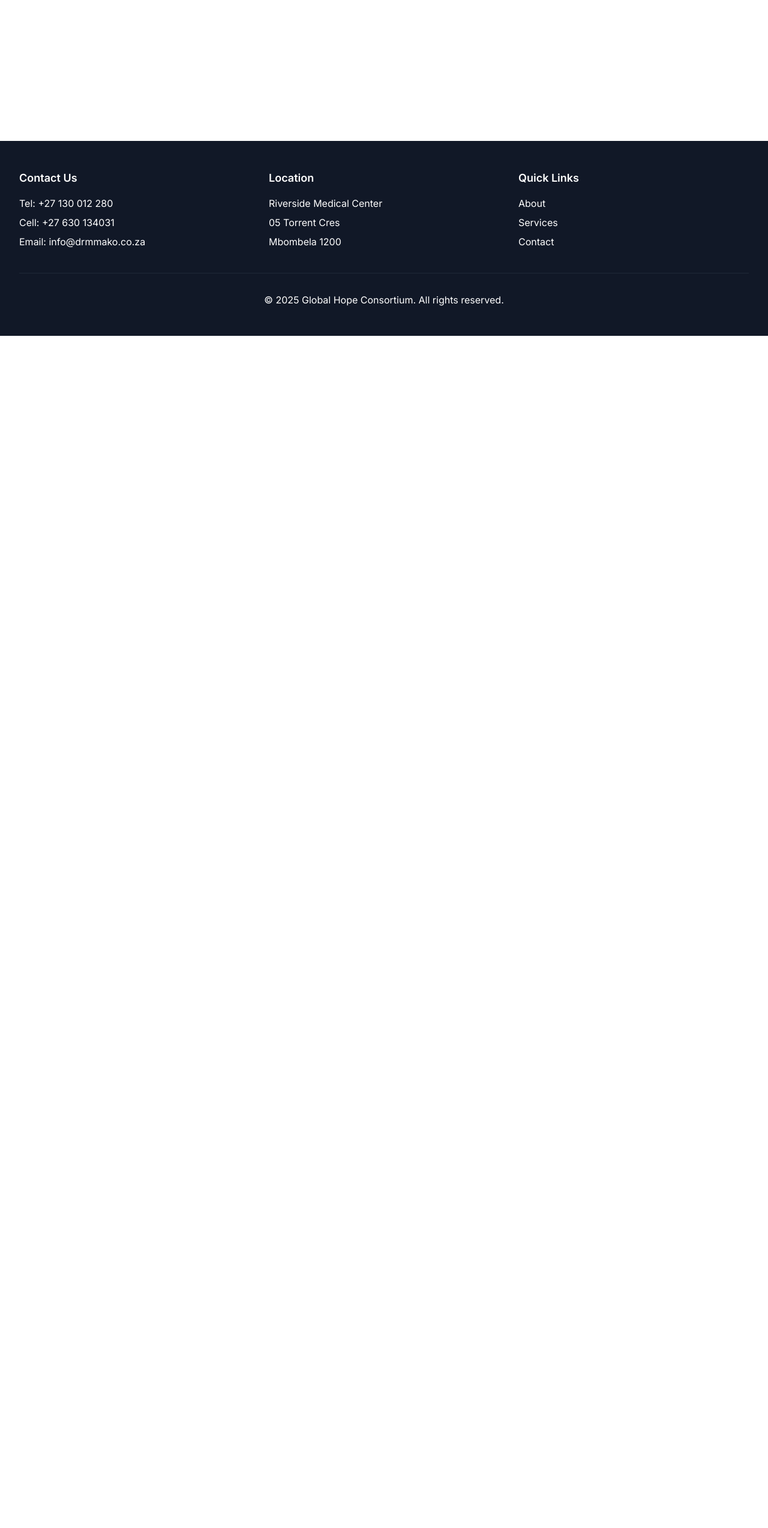
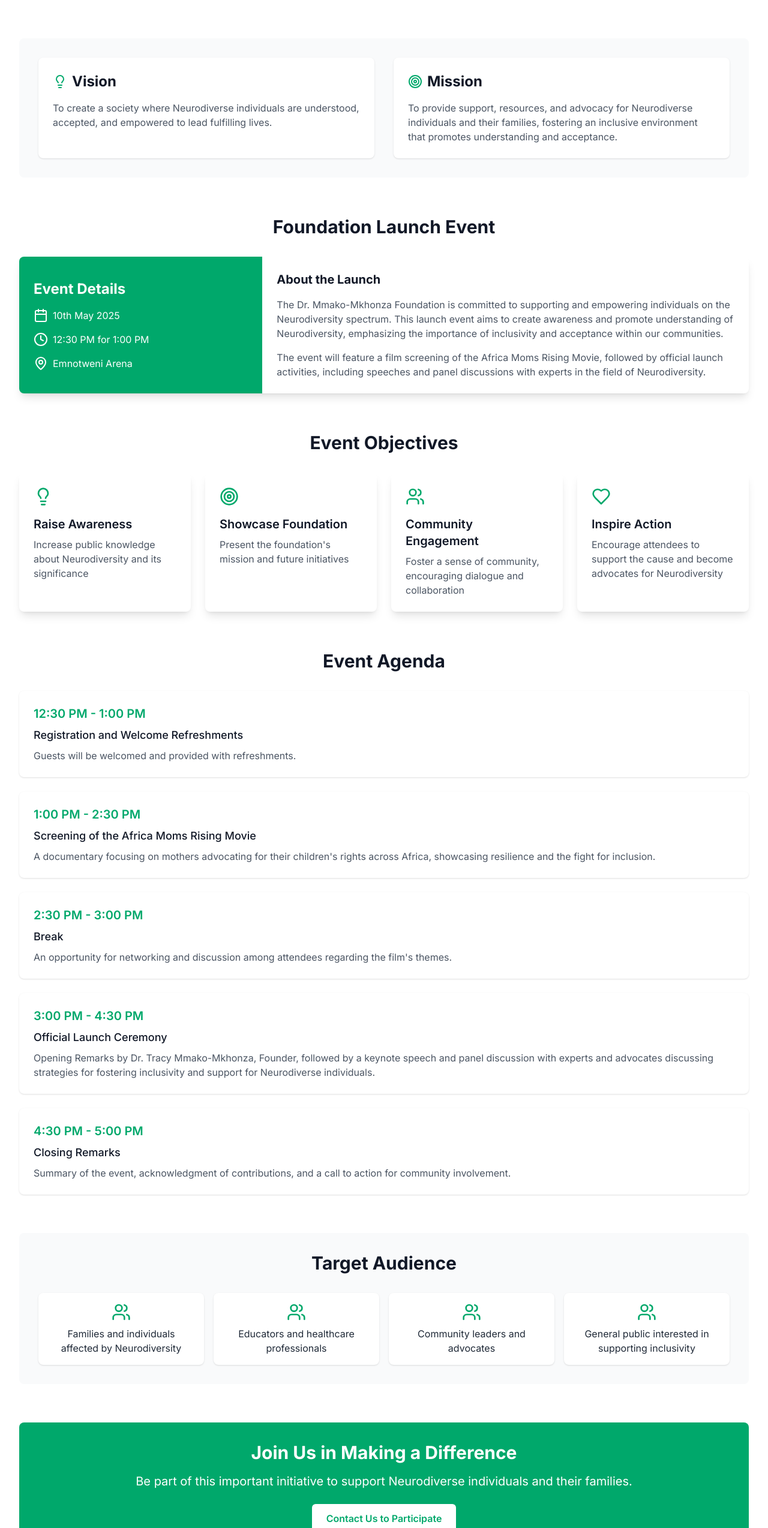
Before and after one commit to sthwalo/DrMmako, a React (Vite) app: page /foundation in a window 1280 px wide. Shown: the part 240-2788 px from the top of the page at 60% size. Before the commit the page ends 800 px from the top, so only its background shows below. Built offline with nearby package versions, Linux system fonts and the light colour scheme.

Commit message:
Added a foundation page

```diff
--- a/src/App.tsx
+++ b/src/App.tsx
@@ -6,6 +6,7 @@ import {AboutPreview} from './components/AboutPreview';
 import Services from './pages/Services';
 import Contact from './pages/Contact';
 import About from './pages/About';
+import Foundation from './pages/Foundation';
 
 function App() {
   return (
@@ -18,6 +19,7 @@ function App() {
             <Route path="/about" element={<About />} />
             <Route path="/about-preview" element={<AboutPreview />} />
             <Route path="/services" element={<Services />} />
+            <Route path="/foundation" element={<Foundation />} />
             <Route path="/contact" element={<Contact />} />
           </Routes>
         </main>
--- a/src/components/Footer.tsx
+++ b/src/components/Footer.tsx
@@ -18,14 +18,15 @@ export function Footer() {
           <div>
             <h3 className="text-lg font-semibold mb-4">Quick Links</h3>
             <ul className="space-y-2">
+              <li><a href="/services" className="hover:text-[#00A86B] transition-colors">Services</a></li>
+              <li><a href="/foundation" className="hover:text-[#00A86B] transition-colors">Foundation</a></li>
               <li><a href="/about" className="hover:text-[#00A86B] transition-colors">About</a></li>
-              <li><a href="/services" className="hover:text-[#00A86B] transition-colors">Services</a></li>
               <li><a href="/contact" className="hover:text-[#00A86B] transition-colors">Contact</a></li>
             </ul>
           </div>
         </div>
         <div className="mt-8 pt-8 border-t border-gray-800 text-center">
-          <p>© {new Date().getFullYear()} Global Hope Consortium. All rights reserved.</p>
+          <p> {new Date().getFullYear()} Global Hope Consortium. All rights reserved.</p>
         </div>
       </div>
     </footer>
--- a/src/components/Navbar.tsx
+++ b/src/components/Navbar.tsx
@@ -41,6 +41,7 @@ export function Navbar() {
           <div className="hidden md:flex items-center space-x-8">
             <Link to="/" className="text-gray-700 hover:text-[#00A86B] transition-colors">Home</Link>
             <Link to="/about" className="text-gray-700 hover:text-[#00A86B] transition-colors">About</Link>
+            <Link to="/foundation" className="text-gray-700 hover:text-[#00A86B] transition-colors">Foundation</Link>
             <Link to="/services" className="text-gray-700 hover:text-[#00A86B] transition-colors">Services</Link>
             <Link to="/contact" className="bg-[#00A86B] text-white px-4 py-2 rounded-md hover:bg-[#008f5a] transition-colors">
               Contact
@@ -78,8 +79,9 @@ export function Navbar() {
         <div className="md:hidden">
           <div className="px-2 pt-2 pb-3 space-y-1 sm:px-3 bg-white">
             <Link to="/" className="block px-3 py-2 text-gray-700 hover:text-[#00A86B] transition-colors">Home</Link>
+            <Link to="/services" className="block px-3 py-2 text-gray-700 hover:text-[#00A86B] transition-colors">Services</Link>
+            <Link to="/foundation" className="block px-3 py-2 text-gray-700 hover:text-[#00A86B] transition-colors">Foundation</Link>
             <Link to="/about" className="block px-3 py-2 text-gray-700 hover:text-[#00A86B] transition-colors">About</Link>
-            <Link to="/services" className="block px-3 py-2 text-gray-700 hover:text-[#00A86B] transition-colors">Services</Link>
             <Link to="/contact" className="block px-3 py-2 text-gray-700 hover:text-[#00A86B] transition-colors">Contact</Link>
           </div>
         </div>
--- /dev/null
+++ b/src/pages/Foundation.tsx
@@ -0,0 +1,186 @@
+import { Calendar, Clock, MapPin, Users, Heart, Lightbulb, Target } from 'lucide-react';
+
+export default function Foundation() {
+  return (
+    <div className="py-12">
+      <div className="max-w-7xl mx-auto px-4 sm:px-6 lg:px-8">
+        {/* Hero Section */}
+        <div className="text-center mb-16">
+          <h1 className="text-4xl font-bold text-gray-900 mb-4">Dr. Mmako-Mkhonza Foundation</h1>
+          <p className="text-xl text-gray-600 max-w-3xl mx-auto">
+            Creating a society where Neurodiverse individuals are understood, accepted, and empowered to lead fulfilling lives.
+          </p>
+        </div>
+
+        {/* Vision & Mission */}
+        <div className="bg-gray-50 rounded-lg p-8 mb-16">
+          <div className="grid grid-cols-1 md:grid-cols-2 gap-8">
+            <div className="bg-white rounded-lg shadow p-6">
+              <h2 className="text-2xl font-bold text-gray-900 mb-4 flex items-center">
+                <Lightbulb className="h-6 w-6 text-[#00A86B] mr-2" /> Vision
+              </h2>
+              <p className="text-gray-600">
+                To create a society where Neurodiverse individuals are understood, accepted, and empowered to lead fulfilling lives.
+              </p>
+            </div>
+            <div className="bg-white rounded-lg shadow p-6">
+              <h2 className="text-2xl font-bold text-gray-900 mb-4 flex items-center">
+                <Target className="h-6 w-6 text-[#00A86B] mr-2" /> Mission
+              </h2>
+              <p className="text-gray-600">
+                To provide support, resources, and advocacy for Neurodiverse individuals and their families, fostering an inclusive environment that promotes understanding and acceptance.
+              </p>
+            </div>
+          </div>
+        </div>
+
+        {/* Upcoming Launch Event */}
+        <div className="mb-16">
+          <h2 className="text-3xl font-bold text-gray-900 text-center mb-8">Foundation Launch Event</h2>
+
+          <div className="bg-white rounded-lg shadow-lg overflow-hidden">
+            <div className="md:flex">
+              <div className="md:w-1/3 bg-[#00A86B] text-white p-6 flex flex-col justify-center">
+                <h3 className="text-2xl font-bold mb-4">Event Details</h3>
+                <ul className="space-y-4">
+                  <li className="flex items-start">
+                    <Calendar className="h-6 w-6 mr-2 flex-shrink-0" />
+                    <span>10th May 2025</span>
+                  </li>
+                  <li className="flex items-start">
+                    <Clock className="h-6 w-6 mr-2 flex-shrink-0" />
+                    <span>12:30 PM for 1:00 PM</span>
+                  </li>
+                  <li className="flex items-start">
+                    <MapPin className="h-6 w-6 mr-2 flex-shrink-0" />
+                    <span>Emnotweni Arena</span>
+                  </li>
+                </ul>
+              </div>
+              <div className="md:w-2/3 p-6">
+                <h3 className="text-xl font-bold mb-4">About the Launch</h3>
+                <p className="text-gray-600 mb-4">
+                  The Dr. Mmako-Mkhonza Foundation is committed to supporting and empowering individuals on the Neurodiversity spectrum. This launch event aims to create awareness and promote understanding of Neurodiversity, emphasizing the importance of inclusivity and acceptance within our communities.
+                </p>
+                <p className="text-gray-600">
+                  The event will feature a film screening of the Africa Moms Rising Movie, followed by official launch activities, including speeches and panel discussions with experts in the field of Neurodiversity.
+                </p>
+              </div>
+            </div>
+          </div>
+        </div>
+
+        {/* Event Objectives */}
+        <div className="mb-16">
+          <h2 className="text-3xl font-bold text-gray-900 text-center mb-8">Event Objectives</h2>
+          <div className="grid grid-cols-1 md:grid-cols-2 lg:grid-cols-4 gap-6">
+            {objectives.map((objective, index) => (
+              <div key={index} className="bg-white rounded-lg shadow-lg p-6 hover:shadow-xl transition-shadow">
+                <div className="text-[#00A86B] mb-4">{objective.icon}</div>
+                <h3 className="text-xl font-semibold mb-2">{objective.title}</h3>
+                <p className="text-gray-600">{objective.description}</p>
+              </div>
+            ))}
+          </div>
+        </div>
+
+        {/* Event Agenda */}
+        <div className="mb-16">
+          <h2 className="text-3xl font-bold text-gray-900 text-center mb-8">Event Agenda</h2>
+          <div className="space-y-6">
+            {agenda.map((item, index) => (
+              <div key={index} className="bg-white rounded-lg shadow p-6">
+                <h3 className="text-xl font-semibold text-[#00A86B] mb-2">{item.time}</h3>
+                <h4 className="text-lg font-medium mb-2">{item.title}</h4>
+                <p className="text-gray-600">{item.description}</p>
+              </div>
+            ))}
+          </div>
+        </div>
+
+        {/* Target Audience */}
+        <div className="bg-gray-50 rounded-lg p-8 mb-16">
+          <h2 className="text-3xl font-bold text-gray-900 text-center mb-8">Target Audience</h2>
+          <div className="grid grid-cols-1 md:grid-cols-2 lg:grid-cols-4 gap-4">
+            {audience.map((group, index) => (
+              <div key={index} className="bg-white rounded-lg shadow p-4 text-center">
+                <Users className="h-8 w-8 text-[#00A86B] mx-auto mb-2" />
+                <p className="text-gray-800">{group}</p>
+              </div>
+            ))}
+          </div>
+        </div>
+
+        {/* CTA Section */}
+        <div className="bg-[#00A86B] text-white rounded-lg p-8 text-center">
+          <h2 className="text-3xl font-bold mb-4">Join Us in Making a Difference</h2>
+          <p className="text-xl mb-6">Be part of this important initiative to support Neurodiverse individuals and their families.</p>
+          <a
+            href="/contact"
+            className="inline-block bg-white text-[#00A86B] font-semibold px-6 py-3 rounded-md hover:bg-gray-100 transition-colors"
+          >
+            Contact Us to Participate
+          </a>
+        </div>
+      </div>
+    </div>
+  );
+}
+
+const objectives = [
+  {
+    icon: <Lightbulb className="h-8 w-8" />,
+    title: "Raise Awareness",
+    description: "Increase public knowledge about Neurodiversity and its significance"
+  },
+  {
+    icon: <Target className="h-8 w-8" />,
+    title: "Showcase Foundation",
+    description: "Present the foundation's mission and future initiatives"
+  },
+  {
+    icon: <Users className="h-8 w-8" />,
+    title: "Community Engagement",
+    description: "Foster a sense of community, encouraging dialogue and collaboration"
+  },
+  {
+    icon: <Heart className="h-8 w-8" />,
+    title: "Inspire Action",
+    description: "Encourage attendees to support the cause and become advocates for Neurodiversity"
+  }
+];
+
+const agenda = [
+  {
+    time: "12:30 PM - 1:00 PM",
+    title: "Registration and Welcome Refreshments",
+    description: "Guests will be welcomed and provided with refreshments."
+  },
+  {
+    time: "1:00 PM - 2:30 PM",
+    title: "Screening of the Africa Moms Rising Movie",
+    description: "A documentary focusing on mothers advocating for their children's rights across Africa, showcasing resilience and the fight for inclusion."
+  },
+  {
+    time: "2:30 PM - 3:00 PM",
+    title: "Break",
+    description: "An opportunity for networking and discussion among attendees regarding the film's themes."
+  },
+  {
+    time: "3:00 PM - 4:30 PM",
+    title: "Official Launch Ceremony",
+    description: "Opening Remarks by Dr. Tracy Mmako-Mkhonza, Founder, followed by a keynote speech and panel discussion with experts and advocates discussing strategies for fostering inclusivity and support for Neurodiverse individuals."
+  },
+  {
+    time: "4:30 PM - 5:00 PM",
+    title: "Closing Remarks",
+    description: "Summary of the event, acknowledgment of contributions, and a call to action for community involvement."
+  }
+];
+
+const audience = [
+  "Families and individuals affected by Neurodiversity",
+  "Educators and healthcare professionals",
+  "Community leaders and advocates",
+  "General public interested in supporting inclusivity"
+];
```
